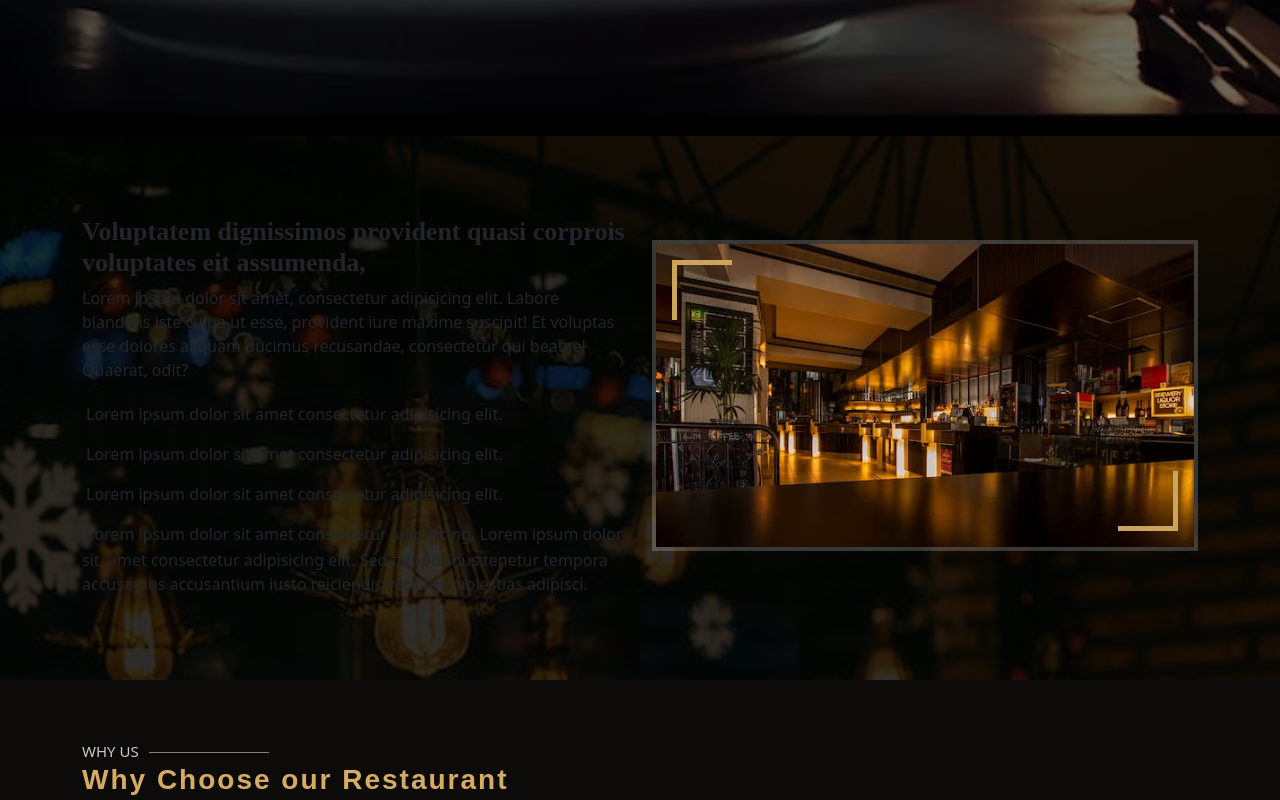
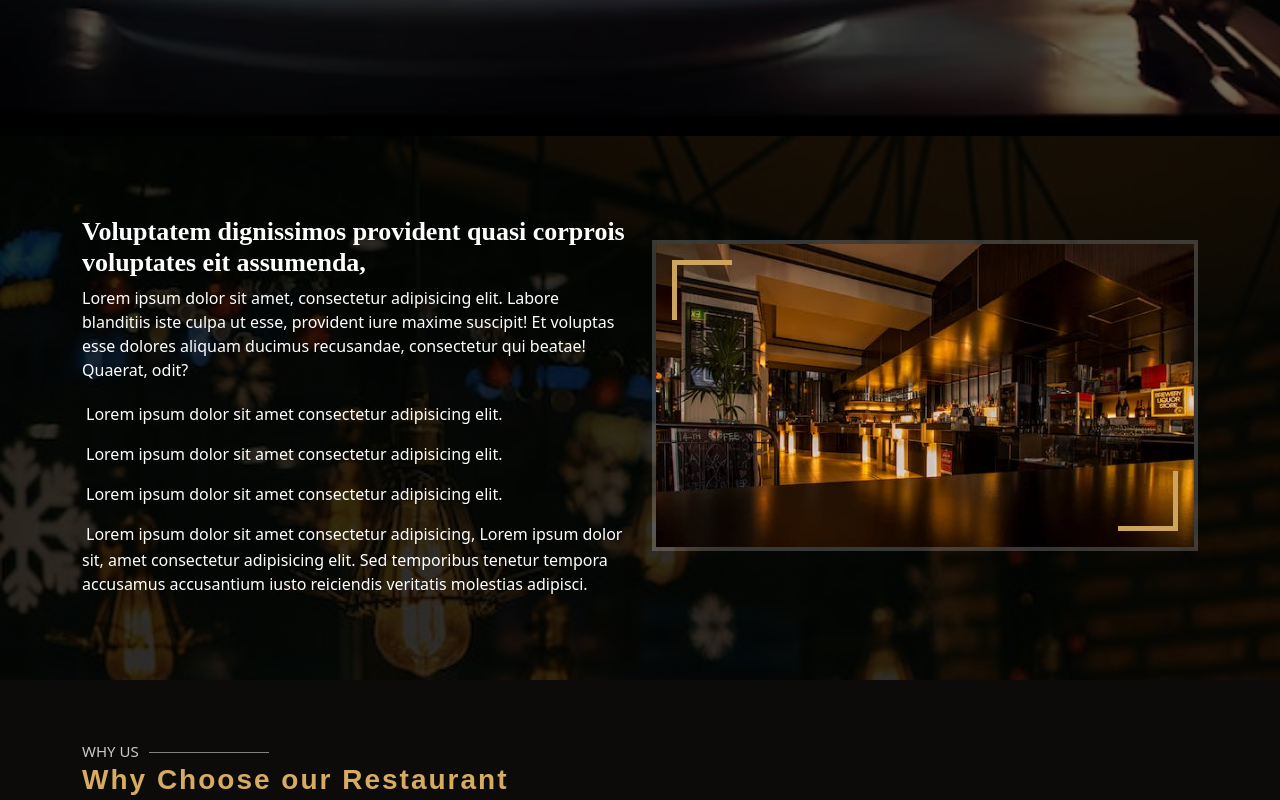
Before and after one commit to RownakHayat/Tasty-food-restaurants-and-cafes, a plain HTML site: page index.html in a window 1280 px wide. Shown: the part 664-1464 px from the top of the page. Drawn offline with Linux system fonts and the light colour scheme; files whose address does not match are found by name.

Commit message:
all pull

```diff
--- a/assests/css/style.css
+++ b/assests/css/style.css
@@ -848,28 +848,32 @@ body {
   bottom: 10px;
 }
 .about .about-dateiles {
+  color: #fff;
   height: 24rem;
   overflow-y: scroll;
-  scroll-behavior: smooth;
+
+
 }
-.about-dateiles::-webkit-scrollbar-track {
-  box-shadow: inset 0 0 5px grey;
-  border-radius: 10px;
+
+.about-dateiles::-webkit-scrollbar {
+  display: block;
+
 }
 
 /* Handle */
-::-webkit-scrollbar-track {
-  background: #f1f1f1;
+::-webkit-scrollbar {
+  width: 2px;
+  background: rgba(255, 255, 255, 0.2);
 }
 
 /* Handle */
 ::-webkit-scrollbar-thumb {
-  background: #888;
+  background: #cda45e;
 }
 
 /* Handle on hover */
 ::-webkit-scrollbar-thumb:hover {
-  background: #555;
+  background: #cda45e;
 }
 
 
```
Also changed, not shown: index.html (+1 -1 lines).
